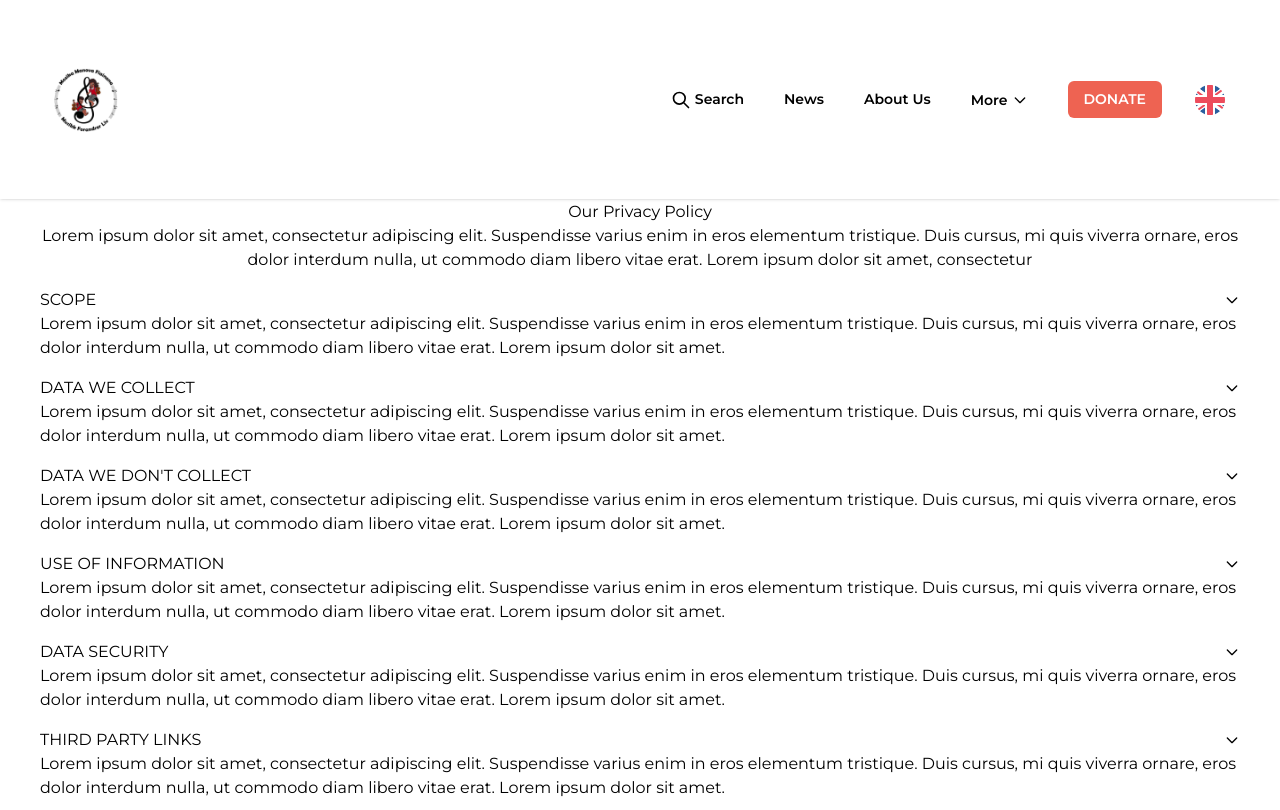
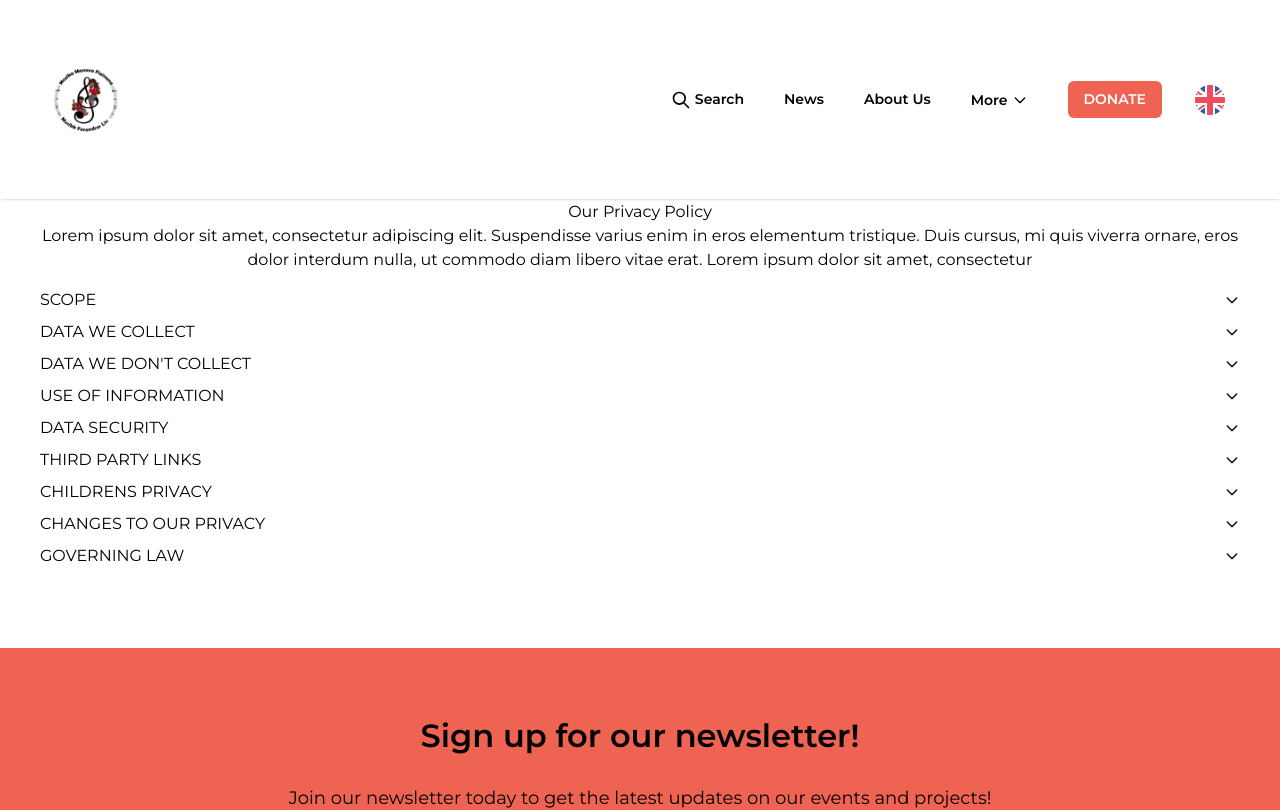
Before and after one commit to NoroffFEU/musikkforandrerliv.no, a React (Vite) app: page /privacy-policy in a window 1280 px wide. Shown: the top 810 px of the page. Built offline with nearby package versions, Linux system fonts and the light colour scheme; a web font is replaced by a local one.

Commit message:
add toggle functionality and aria attributes

```diff
--- a/src/components/PrivacyPolicySection/index.jsx
+++ b/src/components/PrivacyPolicySection/index.jsx
@@ -1,14 +1,39 @@
-export default function PrivacyPolicySection({ title }) {
+import { useRef, useState } from 'react';
+
+export default function PrivacyPolicySection({ title, children }) {
+  const [isOpen, setIsOpen] = useState(false);
+  const sectionId = title.toLowerCase().replace(/\s+/g, '-');
+  const toggleSection = () => setIsOpen((previous) => !previous);
+  const contentRef = useRef(null);
+
+  const handleKeyDown = (event) => {
+    if (event.key === 'Enter' || event.key === ' ') {
+      event.preventDefault();
+      toggleSection();
+    }
+  };
+
   return (
-    <div className="mb-4">
-      <div className="flex justify-between items-center">
+    <div className="mb-2" role="region" aria-labelledby={`${sectionId}-header`}>
+      {/* Toggle header */}
+      <button
+        id={`${sectionId}-header`}
+        onKeyDown={handleKeyDown}
+        onClick={toggleSection}
+        aria-expanded={isOpen}
+        aria-controls={`${sectionId}-content`}
+        className="flex justify-between items-center w-full"
+      >
         <h2>{title.toUpperCase()}</h2>
-        {/* Chevron toggle */}
+        {/* Toggle chevron */}
         <svg
-          className="h-4 w-4"
+          className={`h-4 w-4 transform transition-transform duration-300 ${
+            isOpen ? 'rotate-180' : ''
+          }`}
           fill="none"
           stroke="currentColor"
           viewBox="0 0 24 24"
+          aria-hidden="true"
         >
           <path
             strokeLinecap="round"
@@ -17,15 +42,24 @@ export default function PrivacyPolicySection({ title }) {
             d="M19 9l-7 7-7-7"
           />
         </svg>
+      </button>
+
+      {/* Collapsible content */}
+      <div
+        id={`${sectionId}-content`}
+        ref={contentRef}
+        role="region"
+        aria-hidden={!isOpen}
+        className="overflow-hidden transition-[max-height] duration-300 ease-in-out"
+        style={{
+          maxHeight: isOpen
+            ? `${contentRef.current?.scrollHeight || 0}px`
+            : '0px',
+          marginTop: isOpen ? '0.5rem' : '0',
+        }}
+      >
+        {children}
       </div>
-
-      <p>
-        {/* Placeholder content */}
-        Lorem ipsum dolor sit amet, consectetur adipiscing elit. Suspendisse
-        varius enim in eros elementum tristique. Duis cursus, mi quis viverra
-        ornare, eros dolor interdum nulla, ut commodo diam libero vitae erat.
-        Lorem ipsum dolor sit amet.
-      </p>
     </div>
   );
 }
```
